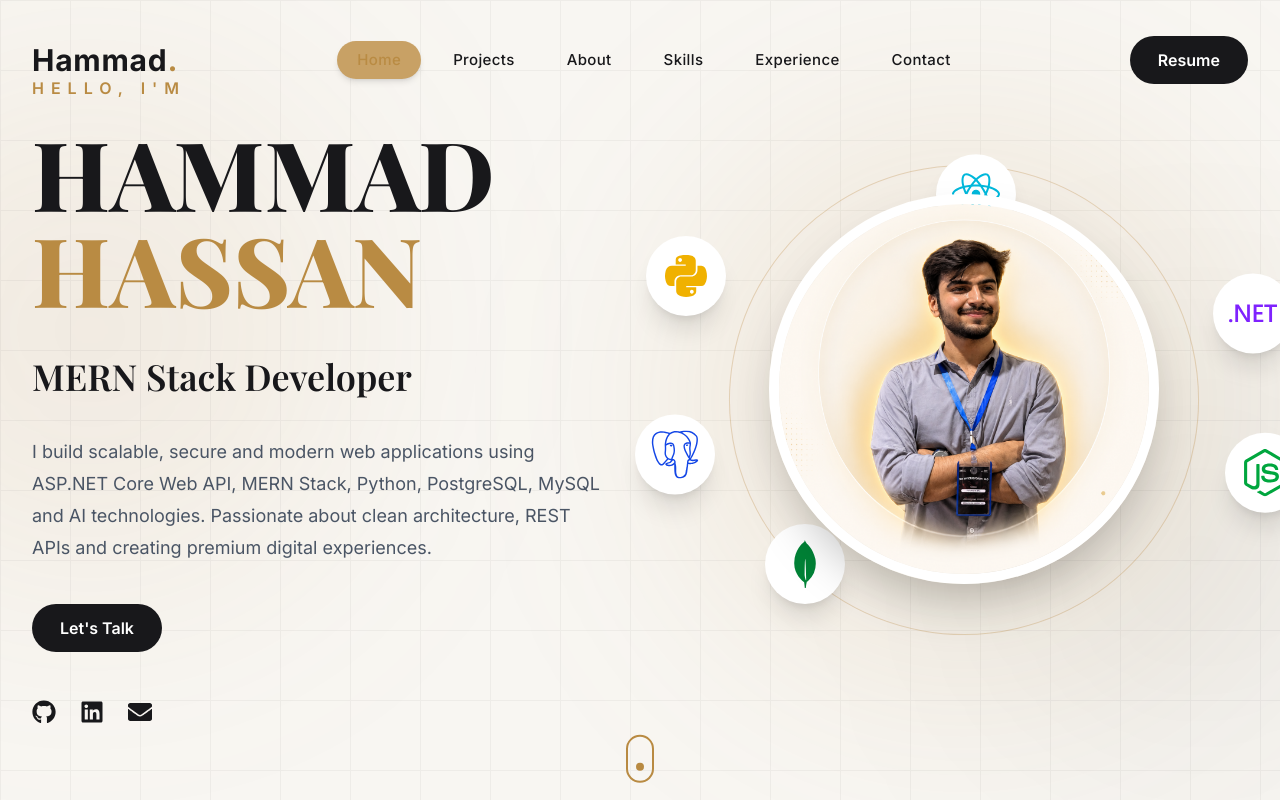
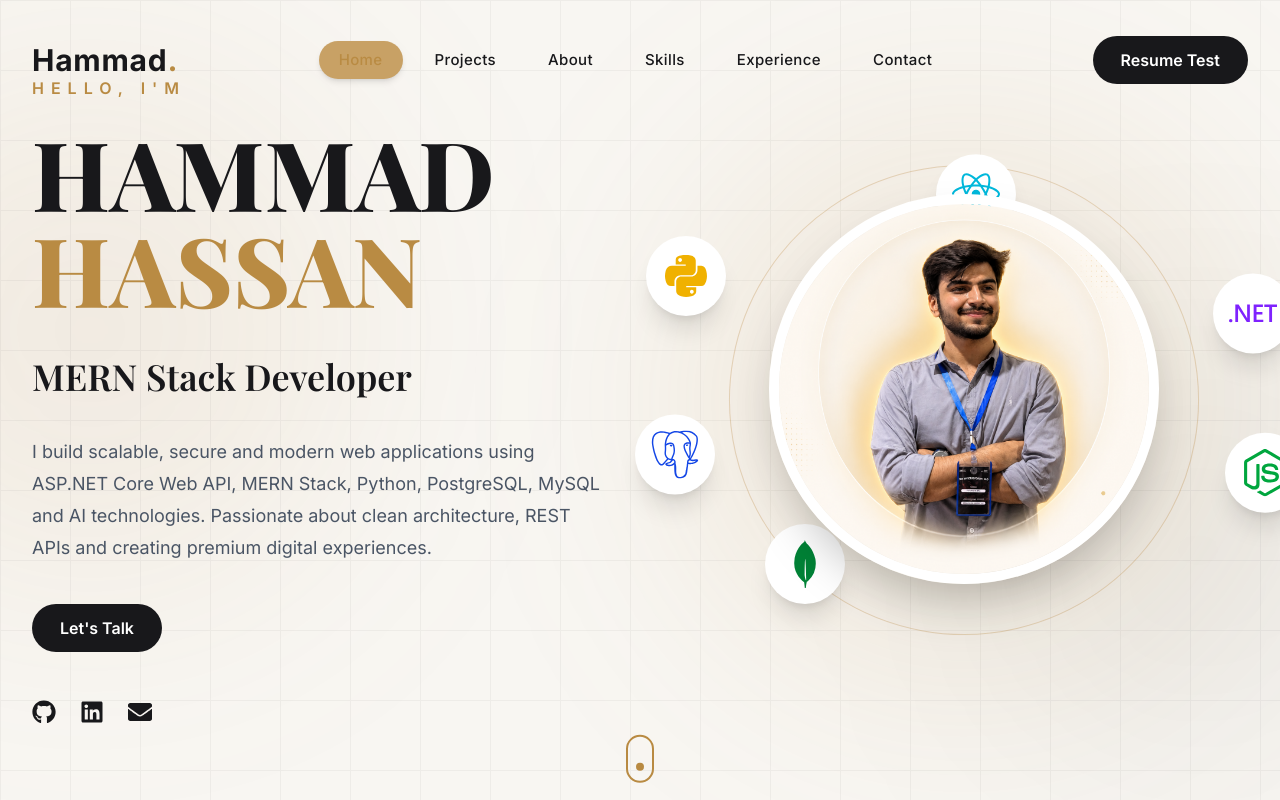
Before and after one commit to hammadhassan798/PortFolio, a React (Vite) app in the folder PortFolio/: page / in a window 1280 px wide. Shown: the top 800 px of the page. Built offline with nearby package versions, Linux system fonts and the light colour scheme.

Commit message:
finaltrst change

```diff
--- a/PortFolio/src/components/layout/Navbar.jsx
+++ b/PortFolio/src/components/layout/Navbar.jsx
@@ -119,7 +119,7 @@ export default function Navbar() {
               href="/resume.pdf"
               download
             >
-              Resume
+              Resume Test
             </Button>
           </div>
 
```
